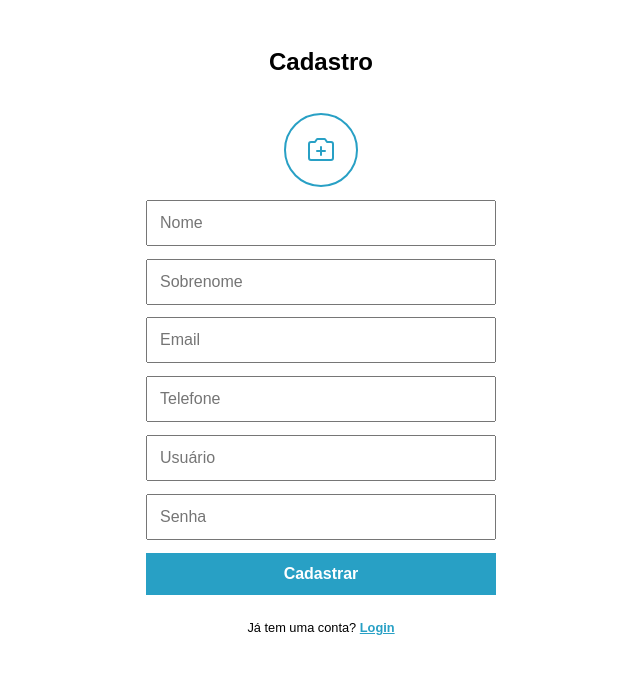
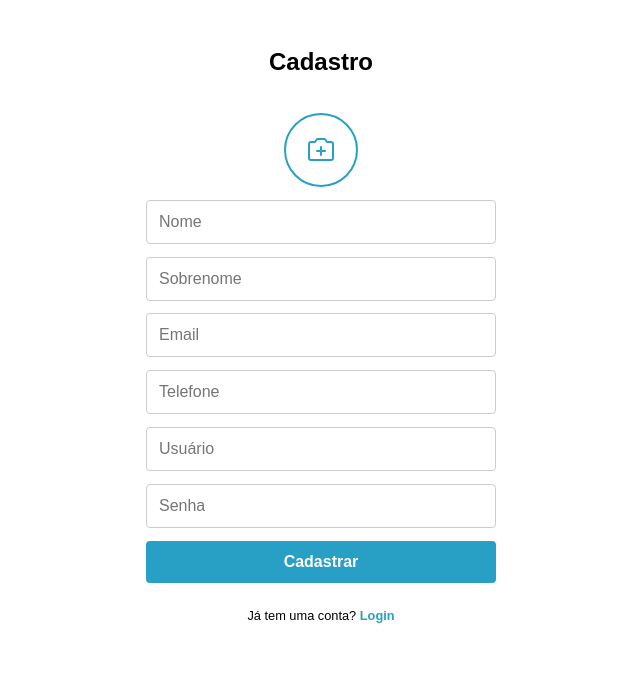
Before and after one commit to insper-tecnologias-web/projeto-3-frontend-tck, a React (Vite) app in the folder whatsapp2/: page /cadastro in a window 1280 px wide. Shown: the top 674 px of the page, without its empty margins (319-959 px from the left). Built offline with nearby package versions, Linux system fonts and the light colour scheme.

Commit message:
FIX: melhorando experiência do usuário pags login e cadastro

```diff
--- a/whatsapp2/src/App.jsx
+++ b/whatsapp2/src/App.jsx
@@ -1,5 +1,13 @@
 import styled from 'styled-components'
+import { useEffect } from 'react'
+import { useNavigate } from 'react-router-dom'
+
 function App() {
+  const navigate = useNavigate();
+
+  useEffect(() => {
+    navigate('/login', { replace: true });
+  }, [navigate]);
 
   return (
     <Container>
@@ -10,7 +18,6 @@ function App() {
 
 export default App
 
-// O css deverá ser adicionado dessa forma!
 const Container = styled.div`
   display: flex;
   flex-direction: column;
--- a/whatsapp2/src/pages/Cadastro.jsx
+++ b/whatsapp2/src/pages/Cadastro.jsx
@@ -15,9 +15,10 @@ export default function Cadastro() {
     surname: "",
     phone: "",
   });
-
   const [photo, setPhoto] = useState(null);
-  const [message, setMessage] = useState(null);
+  const [message, setMessage] = useState("");
+  const [error, setError] = useState("");
+  const [loading, setLoading] = useState(false);
 
   const handleChange = (e) => {
     setForm({ ...form, [e.target.name]: e.target.value });
@@ -25,7 +26,9 @@ export default function Cadastro() {
 
   const handleSubmit = async (e) => {
     e.preventDefault();
-    setMessage(null);
+    setMessage("");
+    setError("");
+    setLoading(true);
 
     const formData = new FormData();
     for (let key in form) {
@@ -36,20 +39,37 @@ export default function Cadastro() {
     }
 
     try {
-      await axios.post("https://projeto-3-whatsapp2.onrender.com/auth/create-user/", formData, {
+      const response = await axios.post(
+        "https://projeto-3-whatsapp2.onrender.com/auth/create-user/",
+        formData,
+        {
+          headers: {
+            "Content-Type": "multipart/form-data",
+          },
+        }
+      );
 
-        headers: {
-          "Content-Type": "multipart/form-data",
-        },
-      });
-      setMessage("Cadastro realizado com sucesso!");
-      setTimeout(() => navigate("/login"), 2000);
+      if (response.status === 201) {
+        setMessage("Cadastro realizado com sucesso!");
+        setTimeout(() => navigate("/login"), 2000);
+      } else {
+        setError("Ocorreu um problema ao cadastrar. Tente novamente.");
+      }
     } catch (err) {
-      if (err.response?.data?.erro) {
-        setMessage("Erro: " + err.response.data.erro);
+      if (err.response && err.response.data) {
+        const data = err.response.data;
+        if (data.erro) {
+          setError(data.erro);
+        } else if (data.detail) {
+          setError(data.detail);
+        } else {
+          setError("Erro desconhecido ao cadastrar.");
+        }
       } else {
-        setMessage("Erro ao cadastrar.");
+        setError("Não foi possível conectar ao servidor.");
       }
+    } finally {
+      setLoading(false);
     }
   };
 
@@ -57,25 +77,78 @@ export default function Cadastro() {
     <Container>
       <Form onSubmit={handleSubmit}>
         <Title>Cadastro</Title>
-        <PhotoLabel htmlFor="photo">
+
+        <PhotoLabel htmlFor="photo" aria-disabled={loading}>
           <CameraPlus size={32} />
         </PhotoLabel>
         <HiddenInput
           id="photo"
           type="file"
           accept="image/*"
+          disabled={loading}
           onChange={(e) => setPhoto(e.target.files[0])}
         />
-        <Input name="name" placeholder="Nome" onChange={handleChange} required />
-        <Input name="surname" placeholder="Sobrenome" onChange={handleChange} required />
-        <Input name="email" placeholder="Email" onChange={handleChange} type="email" required />
-        <Input name="phone" placeholder="Telefone" onChange={handleChange} required />
-        <Input name="username" placeholder="Usuário" onChange={handleChange} required />
-        <Input name="password" placeholder="Senha" onChange={handleChange} type="password" required />
-        <Button type="submit">Cadastrar</Button>
-        {message && <Message>{message}</Message>}
-      <P style={{ fontSize: "0.8rem", textAlign: "center" }}>
-            Já tem uma conta? <Login href="/login" >Login</Login>
+
+        <Input
+          name="name"
+          placeholder="Nome"
+          onChange={handleChange}
+          value={form.name}
+          required
+          disabled={loading}
+        />
+        <Input
+          name="surname"
+          placeholder="Sobrenome"
+          onChange={handleChange}
+          value={form.surname}
+          required
+          disabled={loading}
+        />
+        <Input
+          name="email"
+          placeholder="Email"
+          onChange={handleChange}
+          value={form.email}
+          type="email"
+          required
+          disabled={loading}
+        />
+        <Input
+          name="phone"
+          placeholder="Telefone"
+          onChange={handleChange}
+          value={form.phone}
+          required
+          disabled={loading}
+        />
+        <Input
+          name="username"
+          placeholder="Usuário"
+          onChange={handleChange}
+          value={form.username}
+          required
+          disabled={loading}
+        />
+        <Input
+          name="password"
+          placeholder="Senha"
+          onChange={handleChange}
+          value={form.password}
+          type="password"
+          required
+          disabled={loading}
+        />
+
+        <Button type="submit" disabled={loading}>
+          {loading ? "Processando..." : "Cadastrar"}
+        </Button>
+
+        {message && <SuccessMessage>{message}</SuccessMessage>}
+        {error && <ErrorMessage>{error}</ErrorMessage>}
+
+        <P style={{ fontSize: "0.8rem", textAlign: "center" }}>
+          Já tem uma conta? <Login href="/login">Login</Login>
         </P>
       </Form>
     </Container>
@@ -102,6 +175,17 @@ const Form = styled.form`
 const Input = styled.input`
   padding: 0.75rem;
   font-size: 1rem;
+  border-radius: 4px;
+  border: 1px solid #ccc;
+
+  &:focus {
+    border-color: #28a0c5;
+  }
+
+  &[disabled] {
+    background-color: #f0f0f0;
+    cursor: not-allowed;
+  }
 `;
 
 const Button = styled.button`
@@ -112,12 +196,24 @@ const Button = styled.button`
   border: none;
   cursor: pointer;
   font-size: 1rem;
+  border-radius: 4px;
+
+  &[disabled] {
+    background-color: #a0cbd3;
+    cursor: not-allowed;
+  }
 `;
 
-const Message = styled.p`
+const SuccessMessage = styled.p`
   font-size: 1rem;
   text-align: center;
   color: green;
+`;
+
+const ErrorMessage = styled.p`
+  font-size: 1rem;
+  text-align: center;
+  color: #c53030;
 `;
 
 const Title = styled.h1`
@@ -142,8 +238,13 @@ const PhotoLabel = styled.label`
   font-weight: bold;
   cursor: pointer;
   transition: background-color 0.3s ease, color 0.3s ease;
-  align-self: center; /* Centraliza no Form */
+  align-self: center;
   margin-top: 0.5rem;
+
+  &[aria-disabled="true"] {
+    pointer-events: none;
+    opacity: 0.5;
+  }
 
   &:hover {
     background-color: #28a0c5;
@@ -154,9 +255,10 @@ const PhotoLabel = styled.label`
 const Login = styled.a`
   color: #28a0c5;
   font-weight: bold;
-`
+  text-decoration: none;
+`;
 
 const P = styled.p`
   font-size: 0.8rem;
   text-align: center;
-`
+`;
--- a/whatsapp2/src/pages/LoginPage.jsx
+++ b/whatsapp2/src/pages/LoginPage.jsx
@@ -7,53 +7,79 @@ export default function LoginPage() {
   const [username, setUsername] = useState("");
   const [password, setPassword] = useState("");
   const [error, setError] = useState("");
+  const [loading, setLoading] = useState(false);
   const navigate = useNavigate();
 
   const handleLogin = async (e) => {
     e.preventDefault();
     setError("");
+    setLoading(true);
 
     try {
-            const response = await axios.post("https://projeto-3-whatsapp2.onrender.com/api/token/", {
+      const response = await axios.post(
+        "https://projeto-3-whatsapp2.onrender.com/api/token/",
+        {
           username,
           password,
-            });
+        }
+      );
 
       if (response.status === 200) {
         localStorage.setItem("token", response.data.token);
         navigate("/chats");
       }
-        } catch {
-            setError("Senha ou usuário inválido");
+    } catch (err) {
+      if (err.response && err.response.data) {
+        const data = err.response.data;
+        if (data.erro) {
+          setError(data.erro);
+        } else if (data.detail) {
+          setError(data.detail);
+        } else {
+          setError("Erro desconhecido ao fazer login.");
         }
+      } else {
+        setError("Não foi possível conectar ao servidor.");
       }
-    return(
+    } finally {
+      setLoading(false);
+    }
+  };
+
+  return (
     <Container>
+      <Form onSubmit={handleLogin}>
+        <Title>Login</Title>
 
-        <Form
-            onSubmit={handleLogin}
-            >
-            <Title>Login</Title>
         <Input
           type="text"
           placeholder="Nome de usuário"
           value={username}
           onChange={(e) => setUsername(e.target.value)}
+          disabled={loading}
         />
+
         <Input
           type="password"
           placeholder="Digite sua senha"
           value={password}
           onChange={(e) => setPassword(e.target.value)}
+          disabled={loading}
         />
-            <Button type="submit">Login</Button>
-        {error && <p>{error}</p>}
+
+        <Button type="submit" disabled={loading}>
+          {loading ? "Processando..." : "Login"}
+        </Button>
+
+        {error && <ErrorMessage>{error}</ErrorMessage>}
+
         <P style={{ fontSize: "0.8rem", textAlign: "center" }}>
-            Não tem uma conta? <Register href="/cadastro" >Registrar</Register>
+          Não tem uma conta?{" "}
+          <Register href="/cadastro">Registrar</Register>
         </P>
       </Form>
     </Container>
-    )
+  );
 }
 
 const Container = styled.div`
@@ -77,8 +103,14 @@ const Input = styled.input`
   font-size: 1rem;
   border-radius: 4px;
   outline: none;
-  &:focus { border-color: #28a0c5; }
+  &:focus {
+    border-color: #28a0c5;
+  }
   border: 1px solid #ccc;
+  &[disabled] {
+    background-color: #f0f0f0;
+    cursor: not-allowed;
+  }
 `;
 
 const Button = styled.button`
@@ -90,12 +122,17 @@ const Button = styled.button`
   cursor: pointer;
   font-size: 1rem;
   border-radius: 4px;
+
+  &[disabled] {
+    background-color: #a0cbd3;
+    cursor: not-allowed;
+  }
 `;
 
-const Message = styled.p`
-  font-size: 1rem;
+const ErrorMessage = styled.p`
+  font-size: 0.9rem;
   text-align: center;
-  color: green;
+  color: #c53030;
 `;
 
 const Title = styled.h1`
@@ -106,8 +143,9 @@ const Title = styled.h1`
 const Register = styled.a`
   color: #28a0c5;
   font-weight: bold;
-`
+`;
+
 const P = styled.p`
   font-size: 0.8rem;
   text-align: center;
-`
+`;
```
Lines whose indentation alone changed are shown as unchanged.
